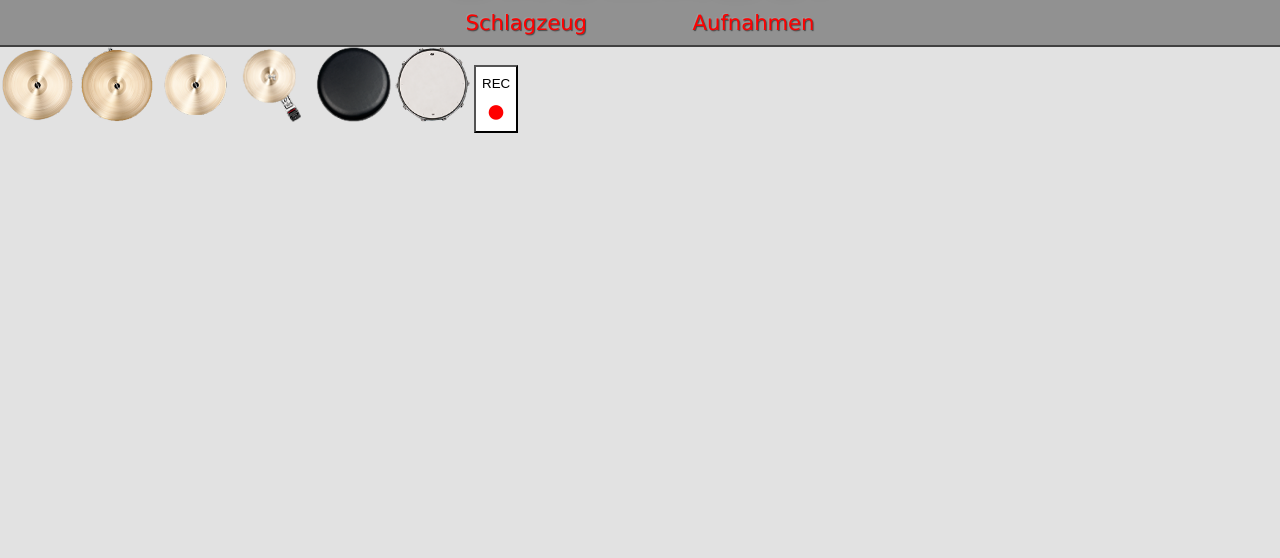
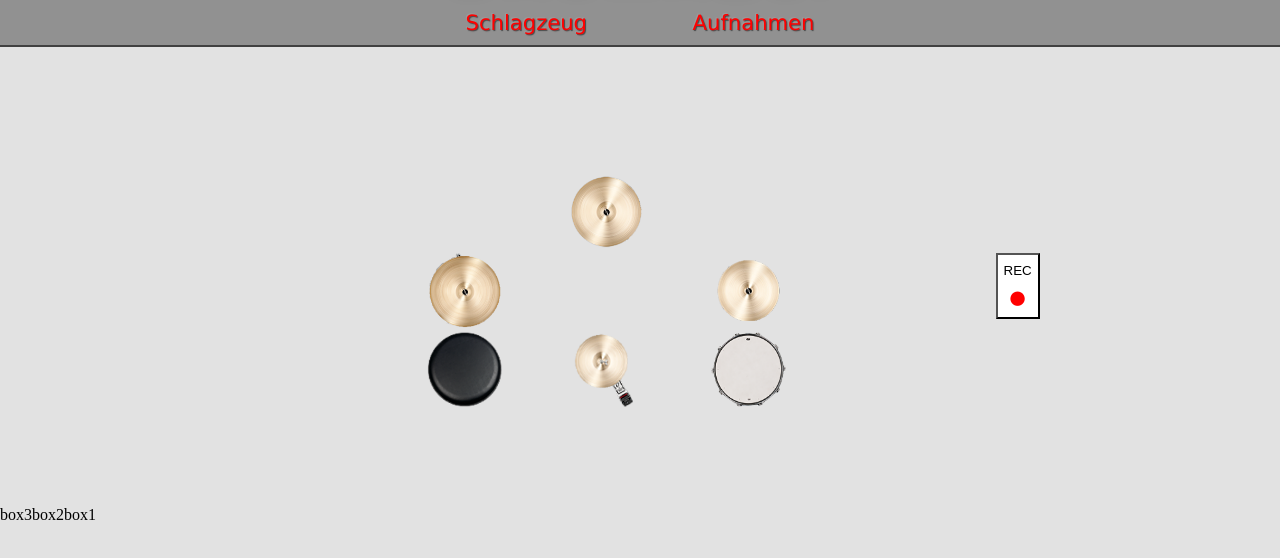
Before and after one commit to avramidi/nikos-repository, a plain HTML site: page index.html in a window 1280 px wide. Shown: the part 112-670 px from the top of the page. Drawn offline with Linux system fonts and the light colour scheme.

Commit message:
grid und flex

```diff
--- a/css/styles.css
+++ b/css/styles.css
@@ -5,17 +5,16 @@ body {
 
 #button {
     background: white;
-    display: inline;
-    }
+}
 #knopf{
     color: red;
-    font-size: 34px;
-    margin: 0px;
+    font-size: 2.5em;
+    margin:0;
 }
 #REC{
     color: black;
-    margin:0px;
-    margin-top: 8px;
+    margin-top: 0.5em;
+    margin-bottom: 0;
 }
 h1{
     margin:0;
@@ -90,17 +89,54 @@ nav [href]:hover{
 }
 
 .parent {
+    margin-top:3em;
+    padding-left: 0;
     display: grid;
-    grid-template-columns: repeat(5, 1fr);
+    justify-content: center;
+
+    grid-template-columns: repeat(9, 1fr);
     grid-template-rows: repeat(5, 1fr);
     grid-column-gap: 0px;
     grid-row-gap: 0px;
     }
 
-.div1 { grid-area: 2 / 2 / 3 / 3; }
-.div2 { grid-area: 2 / 3 / 3 / 4; }
-.div3 { grid-area: 2 / 4 / 3 / 5; }
-.div4 { grid-area: 3 / 2 / 4 / 3; }
-.div5 { grid-area: 3 / 3 / 4 / 4; }
-.div6 { grid-area: 3 / 4 / 4 / 5; }
-.div7 { grid-area: 4 / 3 / 5 / 4; }
+.div1 { grid-area: 2 / 5 / 3 / 6; }
+.div2 { grid-area: 3 / 4 / 4 / 5; }
+.div3 { grid-area: 3 / 6 / 4 / 7; }
+.div4 { grid-area: 4 / 5 / 5 / 6; }
+.div5 { grid-area: 4 / 4 / 5 / 5; }
+.div6 { grid-area: 4 / 6 / 5 / 7; }
+.div7 { grid-area: 3 / 8 / 4 / 9; }
+
+
+
+.flexbox-panel {
+    display: flex;
+    flex-direction: row-reverse;
+    flex-wrap: nowrap;
+    justify-content: flex-end;
+    align-items: flex-start;
+    align-content: flex-start;
+}
+
+.flexbox-item {
+    flex: 0 1 auto;
+}
+
+.flex-item:nth-child(1) {
+    flex-grow: 0;
+    flex-shrink: 1;
+    flex-basis: auto;
+}
+
+.flex-item:nth-child(2) {
+    flex-grow: 0;
+    flex-shrink: 1;
+    flex-basis: auto;
+}
+
+.flex-item:nth-child(3) {
+    flex-grow: 0;
+    flex-shrink: 1;
+    flex-basis: auto;
+}
--- a/index.html
+++ b/index.html
@@ -12,24 +12,45 @@
 
         <main>
 
-            <div>
+            <div class="parent">
+                <div class="div1">
                     <img id="becken1" src="images/becken1.png" alt="becken1" width="75" height="75"
                     />
+                </div>
+                <div class="div2">
                     <img id="becken2" src="images/becken2.png" alt="becken2" width="75" height="75"
                     />
+                </div>
+                <div class="div3">
                     <img id="becken3" src="images/becken3.png" alt="becken3" width="75" height="75"
                     />
+                </div>
+                <div class="div4">
                     <img id="hihat" src="images/hihat.png" alt="hihat" width="75" height="75"
                     />
+                </div>
+                <div class="div5">
                     <img id="hocker" src="images/hocker.png" alt="hocker" width="75" height="75"
                     />
+                </div>
+                <div class="div6">
                     <img id="snaredrum" src="images/snaredrum.png" alt="snaredrum" width="75" height="75"
                     />
-
+                </div>
+                <div class="div7">
                     <button id="button">
                         <p id="REC">REC</p>
                         <p id="knopf">&#9679;</p>
                     </button>
                 </div>
+
+            </div>
+
+            <div class="flexbox-panel">
+                <p class=".flex-item:nth-child(1)">box1</p>
+                <p class=".flex-item:nth-child(2)">box2</p>
+                <p class=".flex-item:nth-child(2)">box3</p>
+            </div>
+
         </main>
 </html>
```
Lines whose indentation alone changed are shown as unchanged.
